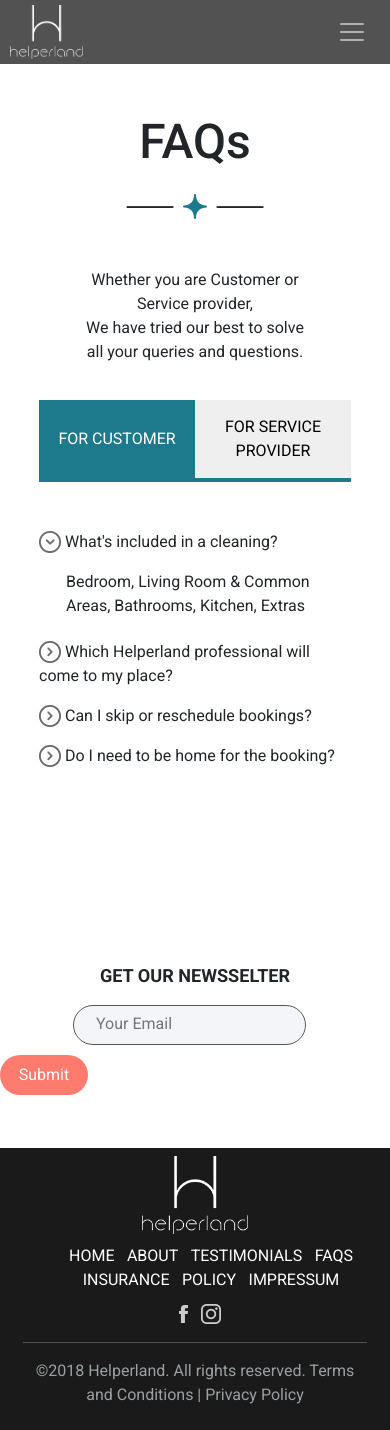
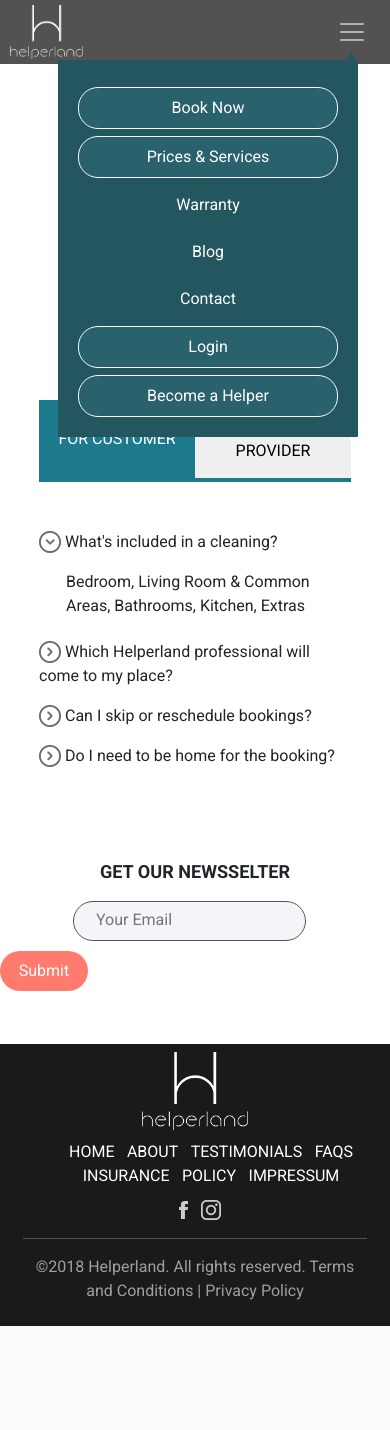
Before and after one commit to SmitBhikadiya/HelperLand-Cleaning-Services, a PHP site: page /FAQ.html in a window 390 px wide, after a click that opens the changed part. After the commit the page ends 1326 px from the top, so only its background shows below. Run offline with PHP 8.4, Linux system fonts and the light colour scheme; some libraries are stand-ins or nearby versions.

Commit message:
Changed: navbar view when its exapand in a small screen

```diff
--- a/HTML/FAQ.html
+++ b/HTML/FAQ.html
@@ -15,6 +15,7 @@
 
     <script src="https://code.jquery.com/jquery-3.2.1.slim.min.js"></script>
     <script src="https://cdn.jsdelivr.net/npm/bootstrap@5.0.2/dist/js/bootstrap.bundle.min.js"></script>
+    <script src="https://maxcdn.bootstrapcdn.com/bootstrap/4.0.0/js/bootstrap.min.js"></script>
 
     <title>FAQ</title>
 </head>
@@ -134,6 +135,7 @@
                             </button>
                         </li>
                     </ul>
+                    <div class="triangle"></div>
                 </div>
             </nav>
             <div class="header-image"></div>
@@ -163,87 +165,106 @@
                             <p class="accordian-button" data-bs-toggle="collapse"
                                 data-bs-target="#panelsStayOpen-collapseOne" aria-expanded="true"
                                 aria-controls="panelsStayOpen-collapseOne">
-                                <img class="img" src="./static/images/arrow-down.png" alt="">
+                                <img class="img" src="./static/images/arrow-down.png" alt="" />
                                 What's included in a cleaning?
                             </p>
                         </div>
                         <div id="panelsStayOpen-collapseOne" class="faq-answer accordion-collapse collapse show"
                             aria-labelledby="headingOne" data-bs-parent="#exampleone">
                             <div class="accordion-body">
-                                Bedroom, Living Room & Common Areas, Bathrooms, Kitchen, Extras
+                                Bedroom, Living Room & Common Areas, Bathrooms, Kitchen,
+                                Extras
                             </div>
                         </div>
                         <div class="faq-quetion accordion-header" id="panelsStayOpen-headingTwo">
                             <p class="accordian-button" data-bs-toggle="collapse"
                                 data-bs-target="#panelsStayOpen-collapseTwo" aria-expanded="false"
                                 aria-controls="panelsStayOpen-collapseTwo">
-                                <img class="img" src="./static/images/arrow-right.png" alt="">
+                                <img class="img" src="./static/images/arrow-right.png" alt="" />
                                 Which Helperland professional will come to my place?
                             </p>
                         </div>
                         <div id="panelsStayOpen-collapseTwo" class="faq-answer accordion-collapse collapse"
                             aria-labelledby="headingTwo" data-bs-parent="#exampleone">
                             <div class="accordion-body">
-                                Helperland has a vast network of experienced, top-rated cleaners. Based on the time and date of your request, we work to assign the best professional available. Like working with a specific pro? Add them to your Pro Team from the mobile app and they'll be requested first for all future bookings. You will receive an email with details about your professional prior to your appointment.
+                                Helperland has a vast network of experienced, top-rated
+                                cleaners. Based on the time and date of your request, we work
+                                to assign the best professional available. Like working with a
+                                specific pro? Add them to your Pro Team from the mobile app
+                                and they'll be requested first for all future bookings. You
+                                will receive an email with details about your professional
+                                prior to your appointment.
                             </div>
                         </div>
-
                         <div class="faq-quetion accordion-header" id="panelsStayOpen-headingThree">
                             <p class="accordian-button" data-bs-toggle="collapse"
                                 data-bs-target="#panelsStayOpen-collapseThree" aria-expanded="false"
                                 aria-controls="panelsStayOpen-collapseThree">
-                                <img class="img" src="./static/images/arrow-right.png" alt="">
+                                <img class="img" src="./static/images/arrow-right.png" alt="" />
                                 Can I skip or reschedule bookings?
                             </p>
                         </div>
                         <div id="panelsStayOpen-collapseThree" class="faq-answer accordion-collapse collapse"
                             aria-labelledby="headingThree" data-bs-parent="#exampleone">
                             <div class="accordion-body">
-                                You can reschedule any booking for free at least 24 hours in advance of the scheduled start time. If you need to skip a booking within the minimum commitment, we’ll credit the value of the booking to your account. You can use this credit on future cleanings and other Helperland services.
+                                You can reschedule any booking for free at least 24 hours in
+                                advance of the scheduled start time. If you need to skip a
+                                booking within the minimum commitment, we’ll credit the value
+                                of the booking to your account. You can use this credit on
+                                future cleanings and other Helperland services.
                             </div>
                         </div>
                         <div class="faq-quetion accordion-header" id="panelsStayOpen-headingFour">
                             <p class="accordian-button" data-bs-toggle="collapse"
                                 data-bs-target="#panelsStayOpen-collapseFour" aria-expanded="false"
                                 aria-controls="panelsStayOpen-collapseFour">
-                                <img class="img" src="./static/images/arrow-right.png" alt="">
+                                <img class="img" src="./static/images/arrow-right.png" alt="" />
                                 Do I need to be home for the booking?
                             </p>
                         </div>
                         <div id="panelsStayOpen-collapseFour" class="faq-answer accordion-collapse collapse"
                             aria-labelledby="headingFour" data-bs-parent="#exampleone">
                             <div class="accordion-body">
-                                We strongly recommend that you are home for the first clean of your booking to show your cleaner around. Some customers choose to give a spare key to their cleaner, but this decision is based on individual preferences.
+                                We strongly recommend that you are home for the first clean of
+                                your booking to show your cleaner around. Some customers
+                                choose to give a spare key to their cleaner, but this decision
+                                is based on individual preferences.
                             </div>
                         </div>
                     </div>
-                    <div class="faq for-service accordion" id="exampletwo" style="visibility:hidden">
+                    <div class="faq for-service accordion" id="exampletwo" style="display: none">
                         <div class="faq-quetion accordion-header" id="panelsStayOpen-headingFive">
                             <p class="accordian-button" data-bs-toggle="collapse"
                                 data-bs-target="#panelsStayOpen-collapseFive" aria-expanded="false"
                                 aria-controls="panelsStayOpen-collapseFive">
-                                <img class="img" src="./static/images/arrow-right.png" alt="">
+                                <img class="img" src="./static/images/arrow-right.png" alt="" />
                                 How much do service providers earn?
                             </p>
                         </div>
                         <div id="panelsStayOpen-collapseFive" class="faq-answer accordion-collapse collapse"
                             aria-labelledby="headingFive" data-bs-parent="#exampletwo">
                             <div class="accordion-body">
-                                The self-employed service providers working with Helperland set their own payouts, this means that they decide how much they earn per hour.
+                                The self-employed service providers working with Helperland
+                                set their own payouts, this means that they decide how much
+                                they earn per hour.
                             </div>
                         </div>
                         <div class="faq-quetion accordion-header" id="panelsStayOpen-headingSix">
                             <p class="accordian-button" data-bs-toggle="collapse"
                                 data-bs-target="#panelsStayOpen-collapseSix" aria-expanded="false"
                                 aria-controls="panelsStayOpen-collapseSix">
-                                <img class="img" src="./static/images/arrow-right.png" alt="">
+                                <img class="img" src="./static/images/arrow-right.png" alt="" />
                                 What support do you provide to the service providers?
                             </p>
                         </div>
                         <div id="panelsStayOpen-collapseSix" class="faq-answer accordion-collapse collapse"
                             aria-labelledby="headingSix" data-bs-parent="#exampletwo">
                             <div class="accordion-body">
-                                Our call-centre is available to assist the service providers with all queries or issues in regards to their bookings during office hours. Before a service provider starts receiving jobs, every individual partner receives an orientation session to familiarise with the online platform and their profile.
+                                Our call-centre is available to assist the service providers
+                                with all queries or issues in regards to their bookings during
+                                office hours. Before a service provider starts receiving jobs,
+                                every individual partner receives an orientation session to
+                                familiarise with the online platform and their profile.
                             </div>
                         </div>
                     </div>
@@ -295,30 +316,51 @@
         </div>
     </section>
 
+    <script src="./static/js/header.js"></script>
     <script>
         $(document).ready(function () {
-            $('.accordion-header .accordian-button').on('click', function () {
+            function changeImageToggle() {
+                $(".accordion-header .accordian-button").on("click", function () {
                     var clist = document.getElementsByClassName("accordion-header");
                     for (var i = 0; i < clist.length; i++) {
-                    clist[i].getElementsByClassName("img")[0].setAttribute('src', "./static/images/arrow-right.png");
+                        clist[i]
+                            .getElementsByClassName("img")[0]
+                            .setAttribute("src", "./static/images/arrow-right.png");
                     }
                     if ($(this).hasClass("collapsed")) {
-                    $(this).find('.img').attr('src', "./static/images/arrow-right.png");
+                        $(this)
+                            .find(".img")
+                            .attr("src", "./static/images/arrow-right.png");
                     } else {
-                    $(this).find('.img').attr('src', "./static/images/arrow-down.png");
+                        $(this)
+                            .find(".img")
+                            .attr("src", "./static/images/arrow-down.png");
                     }
                 });
+            }
+            function closeAccordian(){
+                var accordian_question = document.getElementsByClassName("accordian-button");
+                var accordian_answer = document.getElementsByClassName("faq-answer");
+                for (var i = 0; i < accordian_question.length; i++) {
+                    accordian_question[i].getElementsByTagName("img")[0].setAttribute("src", "./static/images/arrow-right.png");
+                    accordian_question[i].setAttribute("aria-expanded", "false");
+                    accordian_answer[i].classList.remove("show");
+                }
+            }
+            changeImageToggle();
             $(".btn-customer").click(function () {
-                $(".for-service").css("visiblity", "hidden");
-                $(".for-customer").css("visiblity", "visible");
+                $(".for-service").css("display", "none");
+                $(".for-customer").css("display", "block");
                 $(this).addClass("btn-active");
                 $(".btn-serviceprovider").removeClass("btn-active");
+                closeAccordian();
             });
             $(".btn-serviceprovider").click(function () {
-                $(".for-service").css("visiblity", "hidden");
-                $(".for-customer").css("visiblity", "visible");
+                $(".for-service").css("display", "block");
+                $(".for-customer").css("display", "none");
                 $(this).addClass("btn-active");
                 $(".btn-customer").removeClass("btn-active");
+                closeAccordian();
             });
         });
     </script>
--- a/HTML/Homepage.html
+++ b/HTML/Homepage.html
@@ -225,8 +225,6 @@
         </section>
 
         <section id="section-blog">
-            <div class="blog-bg bg-left"></div>
-            <div class="blog-bg bg-right"></div>
             <div class="sub-lorem">
                 <div class="col1">
                     <div class="title">
--- a/HTML/Prices.html
+++ b/HTML/Prices.html
@@ -120,7 +120,9 @@
                             <button class="nav-link btn btn-outline-light nav-btn" href="#">Become a
                                 Helper</button>
                         </li>
+
                     </ul>
+                    <div class="triangle"></div>
                 </div>
             </nav>
             <div class="header-image"></div>
@@ -396,7 +398,7 @@
             <p>©2018 Helperland. All rights reserved. Terms and Conditions | Privacy Policy</p>
         </div>
     </section>
-
+    <script src="./static/js/header.js"></script>
 </body>
 
 </html>
--- a/HTML/about.html
+++ b/HTML/about.html
@@ -122,6 +122,7 @@
                                 Helper</button>
                         </li>
                     </ul>
+                    <div class="triangle"></div>
                 </div>
             </nav>
             <div class="header-image"></div>
@@ -225,7 +226,7 @@
             <p>©2018 Helperland. All rights reserved. Terms and Conditions | Privacy Policy</p>
         </div>
     </section>
-
+    <script src="./static/js/header.js"></script>
 </body>
 
 </html>
--- a/HTML/contact.html
+++ b/HTML/contact.html
@@ -120,6 +120,7 @@
                                 Helper</button>
                         </li>
                     </ul>
+                    <div class="triangle"></div>
                 </div>
             </nav>
             <div class="header-image"></div>
@@ -272,7 +273,7 @@
             <p>©2018 Helperland. All rights reserved. Terms and Conditions | Privacy Policy</p>
         </div>
     </section>
-
+    <script src="./static/js/header.js"></script>
 </body>
 
 </html>
--- a/HTML/sp-sign-up.html
+++ b/HTML/sp-sign-up.html
@@ -237,12 +237,12 @@
                     </div>
                 </div>
             </div>
-            <div class="left-img">
+            <!-- <div class="left-img">
                 <img src="./static/images/blog-left-bg.png" alt="">
             </div>
             <div class="right-img">
                 <img src="./static/images/blog-right-bg.png" alt="">
-            </div>
+            </div> -->
         </section>
 
     </div>
@@ -311,7 +311,7 @@
             });
             $(".scroll-icon").click(function () {
                 $('html, body').animate({
-                    scrollTop: $("#section-home").offset().top
+                    scrollTop: $(".main").offset().top
                 }, 1000);
             });
 
--- a/HTML/static/css/cdashboard.css
+++ b/HTML/static/css/cdashboard.css
@@ -39,6 +39,7 @@
 
 .div-main {
     height: 932px;
+    overflow-y: scroll;
 }
 
 .div-sidebar {
@@ -67,8 +68,7 @@
     margin-left: 250px;
     padding-left: 30px;
 }
-#servicehistory{
-}
+
 #servicehistory table tr div img {
     margin-right: 5px;
 }
--- a/HTML/static/css/footer.css
+++ b/HTML/static/css/footer.css
@@ -18,6 +18,7 @@
     margin: 0;
     position: relative;
     background-color: #f4f5f8;
+    z-index: -1;
 }
 
 .newstitle {
--- a/HTML/static/css/header2.css
+++ b/HTML/static/css/header2.css
@@ -15,7 +15,7 @@
 }
 
 .nav-item {
-    margin-left: 28px;
+    margin-left: 20px;
 }
 
 .nav-link {
@@ -39,6 +39,12 @@
     opacity: 1;
 }
 
+.nav-btn:focus, .nav-link:focus{
+    box-shadow: none;
+    background-color: #29626d;
+    color: white;
+}
+
 
 /* Header image */
 
@@ -51,9 +57,10 @@
 /* For Sticky Navbar */
 
 .navbar.sticky{
-    background-color: rgb(85, 85, 85);
+    background-color: rgb(84, 84, 84);
     position: fixed;
     width: 100%;
+    z-index: 99;
 }
 
 @media screen and (max-width:990px) {
@@ -62,20 +69,39 @@
         padding-bottom: 10px;
     }
 
+    #section-header .nav-btn{
+        width: 100%;
+    }
+
     .header-image {
         margin-top: 0;
         background-size: 100% 100%;
     }
 
+    /* collpase triangle */
+    .navbar-collapse .triangle{
+        position: absolute;
+        background-color: #23565f;
+	    clip-path: polygon(50% 10%, 100% 100%, 0 100%);
+	    width: 10px;
+	    height: 10px;
+        top: -9px;
+        right: 2px;
+    }
+
     .navbar-collapse {
         z-index: 1;
         background-color: #23565f;
-        border-radius: 10px;
+        border-radius: 1px;
         padding: 20px;
+        position: absolute;
+        width:300px;
+        top:60px;
+        right: 32px;
     }
 
     .nav-item {
-        margin-left: 23px;
+        margin-left: 0;
         margin-top: 7px;
     }
 
@@ -95,3 +121,7 @@
         display: none;
     }
 }
+
+.navbar-toggler:focus{
+    box-shadow: none;
+}
--- a/HTML/static/css/prices.css
+++ b/HTML/static/css/prices.css
@@ -157,6 +157,7 @@
     border-radius: 50%;
     margin: 10px auto;
     position: relative;
+    z-index: -1;
 }
 
 .e-img img {
--- a/HTML/static/css/spdashboard.css
+++ b/HTML/static/css/spdashboard.css
@@ -31,6 +31,7 @@
 
 .div-main{
     height: 90vh;
+    overflow-y: scroll;
 }
 
 .div-sidebar{
--- a/HTML/userRegistration.html
+++ b/HTML/userRegistration.html
@@ -121,6 +121,7 @@
                                 Helper</button>
                         </li>
                     </ul>
+                    <div class="triangle"></div>
                 </div>
             </nav>
             <div class="header-image"></div>
@@ -242,7 +243,7 @@
         });
     </script>
     <script src="./static/js/footer.js"></script>
-
+    <script src="./static/js/header.js"></script>
 </body>
 
 </html>
```
Also changed, not shown: HTML/static/css/adashboard.css (+4 -6 lines). Lines whose indentation alone changed are shown as unchanged.
